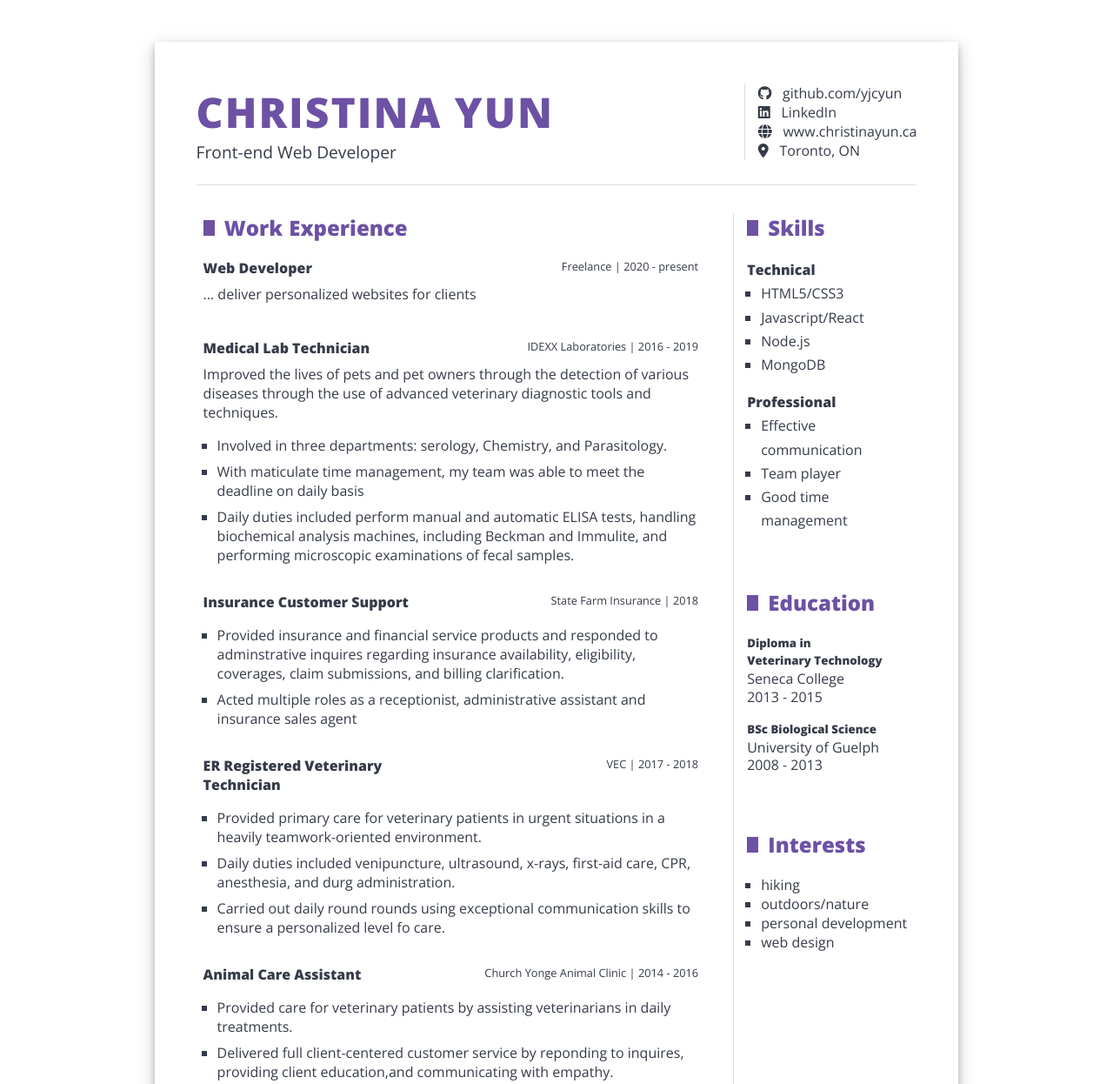
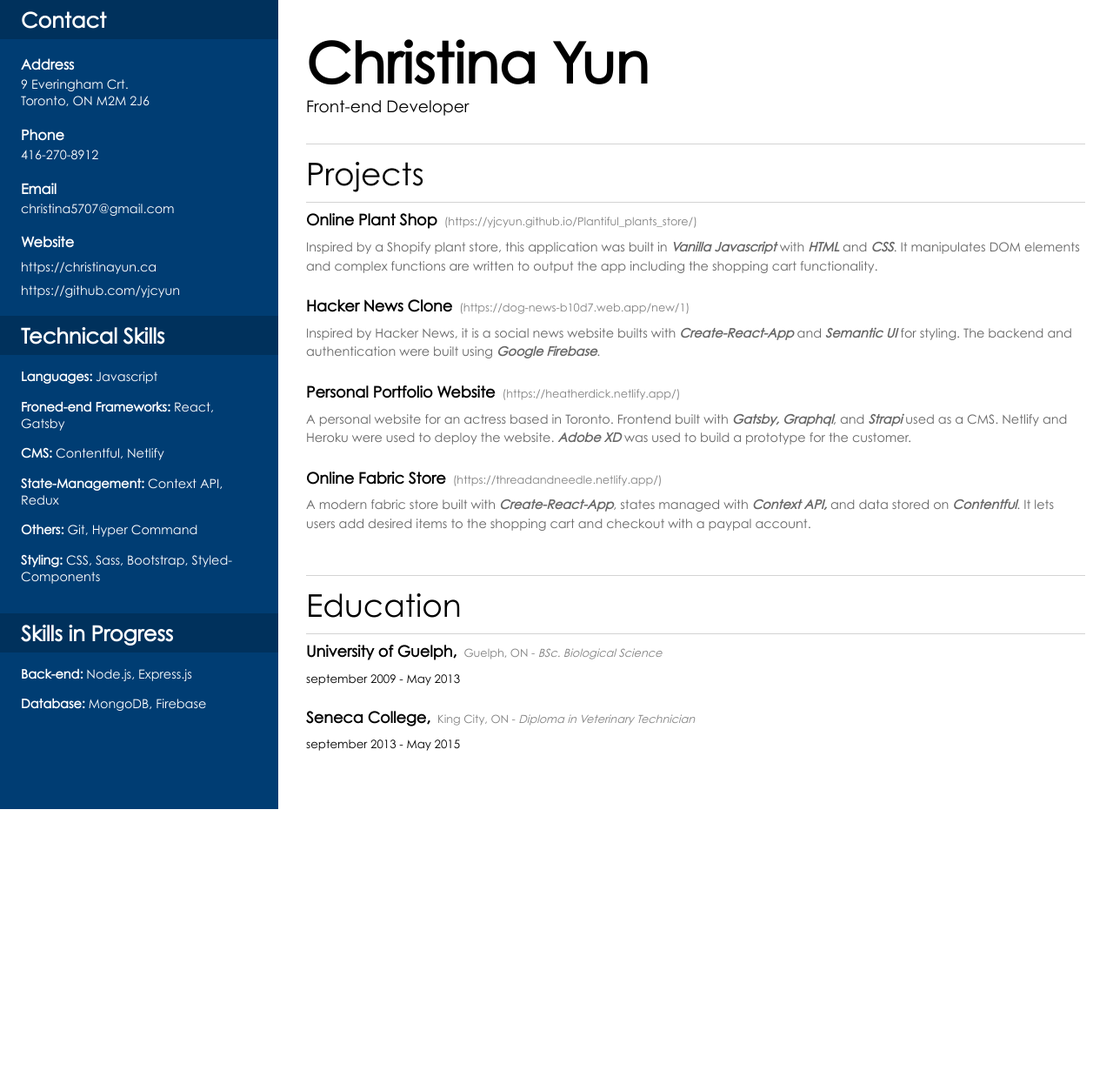
Before and after one commit to yjcyun/christina-yun-v1, a website: page resume.html in a window 1280 px wide. Shown: the top 1246 px of the page at 87% size. After the commit the page ends 930 px from the top, so only its background shows below. Drawn offline with nearby package versions, Linux system fonts and the light colour scheme.

Commit message:
complete update

```diff
--- a/css/resume.css
+++ b/css/resume.css
@@ -1,71 +1,24 @@
+@import url('https://fonts.googleapis.com/css2?family=Montserrat:wght@300;400;500&display=swap');
+
+@font-face {
+  font-family: "CenturyGothic";
+  src: url("../fonts/GOTHIC.TTF") format("truetype");
+}
 * {
   padding: 0;
   margin: 0;
-  font-family: 'Open Sans', sans-serif;
-  color: #353b48;
+  font-family: 'CenturyGothic', sans-serif;
 }
 
-body {
-  margin: 3rem;
+@page {
+  size: auto;
 }
 
-.box {
-  width: 70%;
-  margin: 0 auto;
-  box-shadow: 0 4px 8px 0 rgba(0, 0, 0, 0.2), 0 6px 20px 0 rgba(0, 0, 0, 0.19);
-  padding: 3rem;
+html {
+  margin: 0;
 }
 
 /* reusable - heading*/
-.header {
-  display: grid;
-  grid-template-columns: 3fr 1fr;
-  padding-bottom: 1.5rem;
-}
-
-.header-name h1 {
-  color: #6C51A4;
-  letter-spacing: 2px;
-  font-size: 3rem;
-}
-
-.header-name p {
-  font-size: 1.2rem;
-}
-
-.header-contact li {
-  list-style: none;
-  border-left: 1px solid rgba(0, 0, 0, 0.13);
-  padding-left: 15px;
-}
-
-.header-contact span {
-  padding-left: 0.8rem;
-  font-weight: normal;
-}
-
-.header-contact a {
-  text-decoration: none;
-}
-
-.heading .vertical {
-  background-color: #6C51A4;
-  width: 13px;
-  height: 18px;
-  display: inline-block;
-}
-
-.heading h2 {
-  display: inline-block;
-  padding-left: 7px;
-  word-spacing: 1px;
-  color: #6C51A4;
-}
-
-.heading {
-  padding-bottom: 1.2rem;
-}
-
 ul {
   list-style: square;
   margin-left: 1rem;
@@ -78,73 +31,94 @@ hr {
   height: 1px;
 }
 
+.bold-italic {
+  font-weight: bold;
+  font-style: italic;
+}
+
 /* main div */
 .main-content {
   display: grid;
-  grid-template-columns: 3fr 1fr;
-  padding: 2rem 0.5rem 0 0.5rem;
+  grid-template-columns: 1fr 3fr;
 }
 
-/* EXPERIENCE */
+/* sidebar */
+.content-right {
+  background: #003d73;
+  color: white;
+  margin: 0;
+  height: 102%;
+}
+
+.subheading {
+  background: #00315c;
+  padding: 0.5rem 1.5rem;
+}
+
+.sidebar-content {
+  margin: 1rem 0;
+}
+
+.content-detail {
+  padding: 0 1.5rem;
+  line-height: 1.7rem;
+}
+
+.content-detail p {
+  font-size: 0.9rem;
+  line-height: 1.3;
+  padding-bottom: 1rem;
+}
+
+.content-detail span{
+  font-size: 0.9rem;
+}
+/* Content Right */
+.content-left {
+  padding: 2rem;
+}
+
+.name h1 {
+  font-size: 4rem;
+}
+.name h3 {
+  font-weight: normal;
+}
+
 .experience {
-  padding-right: 2.5rem;
+  padding: 2rem 0 0;
+}
+
+.heading {
+  border-top: 1px solid lightgray;
+  border-bottom: 1px solid lightgray;
+  padding: 0.7rem 0;
+  font-size: 1.5rem;
+}
+.heading h2{
+  font-weight: 500;
 }
 
 .job-container {
-  padding-bottom: 1.5rem;
+  padding: 0.5rem 0 1rem;
 }
 
 .job-title {
-  display: grid;
-  grid-template-columns: 1fr 1fr;
-  padding-bottom: 0.5rem;
+  margin-bottom: 0.6rem;
+}
+.job-title h3 {
+  display: inline;
+  font-size: 1.1rem;
 }
 
-.job-title p {
-  text-align: right;
+.job-title span {
   font-size: 0.8rem;
+  color: gray;
+  margin-left: 0.5rem;
 }
 
 .job-des p {
-  margin-bottom: 1rem;
+  font-size: 0.9rem;
+  line-height:1.5;
+  color: #666;
 }
-
-.job-des li {
-  margin: 0.5rem 0;
-}
-
-/* SKILLS */
-
-.content-right {
-  border-left: 1px solid rgba(0, 0, 0, 0.13);
-  padding-left: 15px;
-}
-
-.content-detail {
-  line-height: 1.7rem;
-  margin-bottom: 1rem;
-}
-
-.skills,
-.education,
-.interests {
-  margin-bottom: 4rem;
-}
-
-/* EDUCATION */
-.education .content-detail {
-  line-height: 1.3rem;
-}
-
-@media (max-width:800px) {
-  body {
-    width: 100%;
-    height: 100%;
-    min-width: 1000px;
-    min-height: 1000px;
-  }
-
-  .box {
-    margin:auto;
-  }
-}
--- a/resume.html
+++ b/resume.html
@@ -5,182 +5,152 @@
   <meta charset="UTF-8">
   <meta name="viewport" content="width=device-width, initial-scale=1.0">
   <link rel="stylesheet" href="./css/resume.css">
-  <link href="https://fonts.googleapis.com/css?family=Open+Sans:400,800&display=swap" rel="stylesheet">
   <script src="https://kit.fontawesome.com/b0a31ff84e.js" crossorigin="anonymous"></script>
   <title>Resume</title>
 </head>
 
 <body>
-  <div class="box">
-    <!-- header section -->
-    <div class="header">
-      <div class="header-name">
-        <h1>CHRISTINA YUN</h1>
-        <p>Front-end Web Developer</p>
+  <!-- main section -->
+  <div class="main-content">
+    <!-- sidebar -->
+    <div class="content-right">
+      <div class="subheading">
+        <h2>Contact</h2>
       </div>
-      <div class="header-contact">
-        <ul>
-          <li><a href="" class="fab fa-github"><span>github.com/yjcyun</span></a></li>
-          <li><a href="" class="fab fa-linkedin"><span>LinkedIn</span></a></li>
-          <li><a href="" class="fas fa-globe"><span>www.christinayun.ca</span></a></li>
-          <li><i class="fas fa-map-marker-alt"><span>Toronto, ON</span></i></li>
-        </ul>
+      <!-- sidebar-content -->
+      <div class="sidebar-content">
+        <div class="content-detail">
+          <h4>Address</h4>
+          <p>9 Everingham Crt.<br /> Toronto, ON M2M 2J6</p>
+        </div>
+        <div class="content-detail">
+          <h4>Phone</h4>
+          <p>416-270-8912</p>
+        </div>
+        <div class="content-detail">
+          <h4>Email</h4>
+          <p>christina5707@gmail.com</p>
+        </div>
+        <div class="content-detail">
+          <h4>Website</h4>
+          <span>https://christinayun.ca</span>
+          <span>https://github.com/yjcyun</span>
         </div>
       </div>
+      <!-- end of sidebar content -->
 
-    <hr />
+      <!-- technical skils -->
+      <div class="subheading">
+        <h2>Technical Skills</h2>
+      </div>
+      <div class="sidebar-content">
+        <div class="content-detail">
+          <p><strong>Languages:</strong> Javascript</p>
+          <p><strong>Froned-end Frameworks:</strong> React, Gatsby</p>
+          <p><strong>CMS:</strong> Contentful, Netlify</p>
+          <p><strong>State-Management:</strong> Context API, Redux</p>
+          <p><strong>Others:</strong> Git, Hyper Command</p>
+          <p><strong>Styling:</strong> CSS, Sass, Bootstrap, Styled-Components</p>
+        </div>
+      </div>
+      <!-- end of technical skills -->
 
-    <!-- main section -->
-    <div class="main-content">
+      <!-- skills in progress -->
+      <div class="subheading">
+        <h2>Skills in Progress</h2>
+      </div>
+      <div class="sidebar-content">
+        <div class="content-detail">
+          <p><strong>Back-end:</strong> Node.js, Express.js</p>
+          <p><strong>Database:</strong> MongoDB, Firebase</p>
+        </div>
+      </div>
+      <!-- end of skills in progress -->
+    </div>
+
+    <!-- Right Content -->
+    <div class="content-left">
+      <div class="name">
+        <h1>Christina Yun</h1>
+        <h3>Front-end Developer</h3>
+      </div>
       <!-- work experience -->
-      <div class="content-left">
       <div class="experience">
         <div class="heading">
-            <div class="vertical"></div>
-            <h2>Work Experience</h2>
+          <h2>Projects</h2>
         </div>
 
         <div class="job-container">
           <div class="job-title">
-              <h4>Web Developer</h4>
-              <p>Freelance | 2020 - present</p>
+            <h3>Online Plant Shop</h3><span>(https://yjcyun.github.io/Plantiful_plants_store/)</span>
           </div>
           <div class="job-des">
-              <p>
-                ... deliver personalized websites for clients
+            <p>Inspired by a Shopify plant store, this application was built in <span class="bold-italic">Vanilla
+                Javascript</span> with <span class="bold-italic">HTML</span> and <span class="bold-italic">CSS</span>.
+              It manipulates DOM elements and complex functions are written to output the app including the shopping
+              cart
+              functionality.</p>
+          </div>
+        </div>
+
+        <div class="job-container">
+          <div class="job-title">
+            <h3>Hacker News Clone</h3><span>(https://dog-news-b10d7.web.app/new/1)</span>
+          </div>
+          <div class="job-des">
+            <p>Inspired by Hacker News, it is a social news website builts with <span
+                class="bold-italic">Create-React-App</span> and <span class="bold-italic">Semantic UI</span> for
+              styling. The backend and authentication were built using <span class="bold-italic">Google Firebase</span>.
             </p>
           </div>
         </div>
 
         <div class="job-container">
           <div class="job-title">
-              <h4>Medical Lab Technician </h4>
-              <p>IDEXX Laboratories | 2016 - 2019</p>
+            <h3>Personal Portfolio Website</h3><span>(https://heatherdick.netlify.app/)</span>
           </div>
           <div class="job-des">
-              <p>
-                Improved the lives of pets and pet owners through the detection of various diseases through the use of
-                advanced veterinary diagnostic tools and techniques. </p>
-              <ul>
-                <li>Involved in three departments: serology,
-                  Chemistry, and Parasitology.</li>
-                <li>With maticulate time management, my team was able to meet the deadline on daily basis</li>
-                <li>Daily duties included perform manual and automatic ELISA tests, handling
-                  biochemical analysis machines, including Beckman and Immulite, and performing microscopic examinations
-                  of fecal samples.</li>
-              </ul>
+            <p>A personal website for an actress based in Toronto. Frontend built with <span class="bold-italic">Gatsby,
+                Graphql</span>, and <span class="bold-italic">Strapi</span> used as a CMS. Netlify and Heroku were used
+              to deploy the website. <span class="bold-italic">Adobe XD</span> was used to build a prototype for the
+              customer.</p>
           </div>
+        </div>
+        <div class="job-container">
+          <div class="job-title">
+            <h3>Online Fabric Store</h3><span>(https://threadandneedle.netlify.app/)</span>
+          </div>
+          <div class="job-des">
+            <p>A modern fabric store built with <span class="bold-italic">Create-React-App</span>, states managed with
+              <span class="bold-italic">Context API,</span> and data stored on <span
+                class="bold-italic">Contentful</span>. It lets users add desired items to the shopping cart and checkout
+              with a paypal account.
+            </p>
+          </div>
+        </div>
+      </div>
+      <!-- end of work experience -->
+      <!-- Education -->
+      <div class="experience">
+        <div class="heading">
+          <h2>Education</h2>
         </div>
 
         <div class="job-container">
           <div class="job-title">
-              <h4>Insurance Customer Support</h4>
-              <p>State Farm Insurance | 2018</p>
+            <h3>University of Guelph,</h3><span>Guelph, ON - <em>BSc. Biological Science</em></span>
           </div>
-            <div class="job-des">
-              <ul>
-                <li>Provided insurance and financial service products and responded to adminstrative inquires regarding
-                  insurance availability, eligibility, coverages, claim submissions, and billing clarification.</li>
-                <li>Acted
-                  multiple roles as a receptionist, administrative assistant and insurance sales agent</li>
-              </ul>
+          <small>september 2009 - May 2013</small>
         </div>
-          </div>
-
         <div class="job-container">
           <div class="job-title">
-              <h4>ER Registered Veterinary Technician </h4>
-              <p>VEC | 2017 - 2018</p>
+            <h3>Seneca College,</h3><span>King City, ON - <em>Diploma in Veterinary Technician</em></span>
           </div>
-            <div class="job-des">
-              <ul>
-                <li>Provided primary care for veterinary patients in urgent situations in a heavily teamwork-oriented
-                  environment.</li>
-                <li>Daily duties included venipuncture, ultrasound, x-rays, first-aid care, CPR, anesthesia,
-                  and durg administration. </li>
-                <li>Carried out daily round rounds using exceptional communication
-                  skills to ensure a personalized level fo care.</li>
-              </ul>
+          <small>september 2013 - May 2015</small>
         </div>
+        <!-- end of Education -->
       </div>
-
-          <div class="job-container">
-            <div class="job-title">
-              <h4>Animal Care Assistant</h4>
-              <p>Church Yonge Animal Clinic | 2014 - 2016</p>
-            </div>
-            <div class="job-des">
-              <ul>
-                <li>Provided care for veterinary patients by assisting veterinarians in daily treatments.</li>
-                <li>Delivered full
-                  client-centered customer service by reponding to inquires, providing client education,and
-                  communicating
-                  with empathy.</li>
-              </ul>
-            </div>
-          </div>
-        </div>
-      </div>
-
-      <!-- skills on the side -->
-      <div class="content-right">
-        <div class="skills">
-          <div class="heading">
-            <div class="vertical"></div>
-            <h2>Skills</h2>
-          </div>
-          <div class="content-detail">
-            <h4>Technical</h4>
-            <ul>
-              <li>HTML5/CSS3</li>
-              <li>Javascript/React</li>
-              <li>Node.js</li>
-              <li>MongoDB</li>
-            </ul>
-          </div>
-          <div class="content-detail">
-            <h4>Professional</h4>
-            <ul>
-              <li>Effective communication</li>
-              <li>Team player</li>
-              <li>Good time management</li>
-            </ul>
-          </div>
-        </div>
-
-        <div class="education">
-          <div class="heading">
-            <div class="vertical"></div>
-            <h2>Education</h2>
-          </div>
-          <div class="content-detail">
-            <h5>Diploma in <br /> Veterinary Technology</h5>
-            <p>Seneca College</p>
-            <p>2013 - 2015</p>
-          </div>
-
-          <div class="content-detail">
-            <h5>BSc Biological Science</h5>
-            <p>University of Guelph</p>
-            <p>2008 - 2013</p>
-          </div>
-        </div>
-
-        <div class="interests">
-          <div class="heading">
-            <div class="vertical"></div>
-            <h2>Interests</h2>
-          </div>
-          <ul>
-            <li>hiking</li>
-            <li>outdoors/nature</li>
-            <li>personal development</li>
-            <li>web design</li>
-          </ul>
-
-        </div>
-      </div>
-    </div>
+      <!-- end of Right Content -->
     </div>
 </body>
 
```
Also changed, not shown: fonts/GOTHIC.TTF (added). Lines whose indentation alone changed are shown as unchanged.
